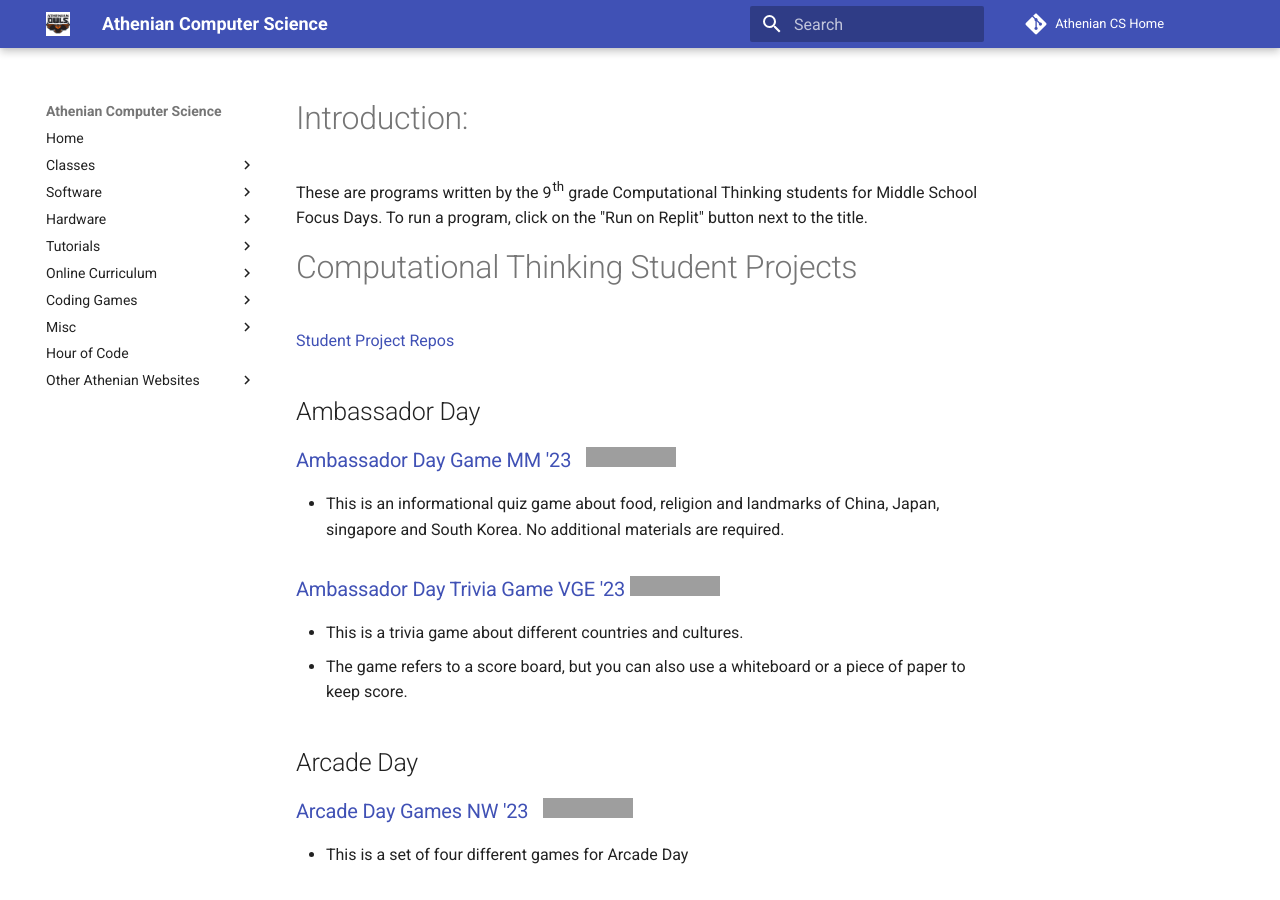
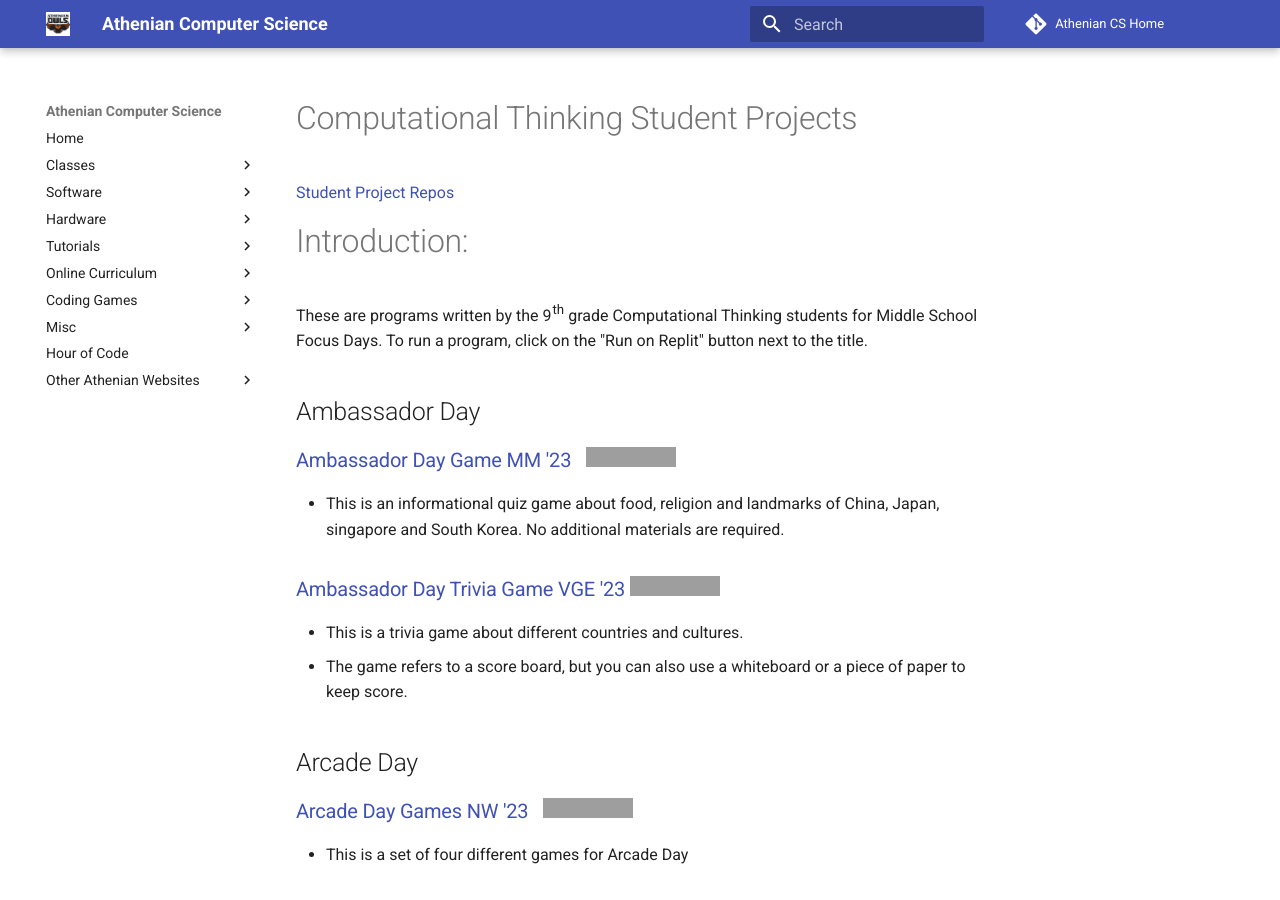
Before and after one commit to athenian-computational-thinking/athenian-cs-mkdocs, an MkDocs documentation site: the page built from docs/ct-projects.md, in a window 1280 px wide and 900 px high. Built offline with MkDocs 1.6.1 and Material for MkDocs 9.7.7, drawn with Linux system fonts in a browser that asks for light colours; comment, search, counter and statistics services are not loaded; grey boxes are pictures that could not be loaded.

```diff
--- a/docs/ct-projects.md
+++ b/docs/ct-projects.md
@@ -1,9 +1,9 @@
-# Introduction:
- These are programs written by the 9th grade Computational Thinking students for Middle School Focus Days. To run a program, click on the "Run on Replit" button next to the title.
-
 # Computational Thinking Student Projects
 
 [Student Project Repos](https://github.com/athenian-ct-projects)
+
+# Introduction:
+These are programs written by the 9th grade Computational Thinking students for Middle School Focus Days. To run a program, click on the "Run on Replit" button next to the title.
 
 ## Ambassador Day
 
```
